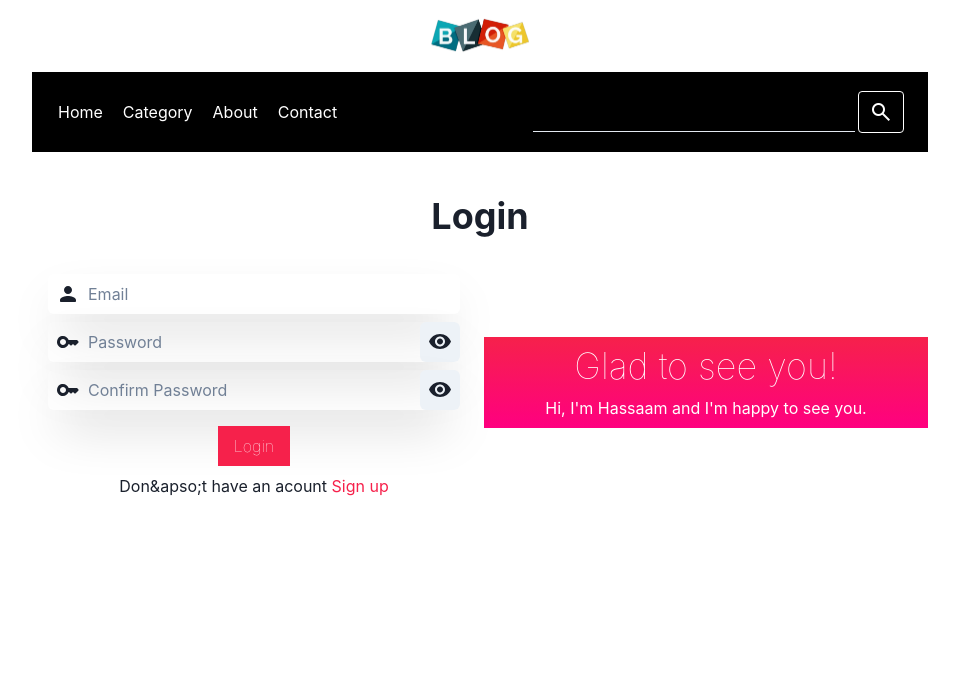
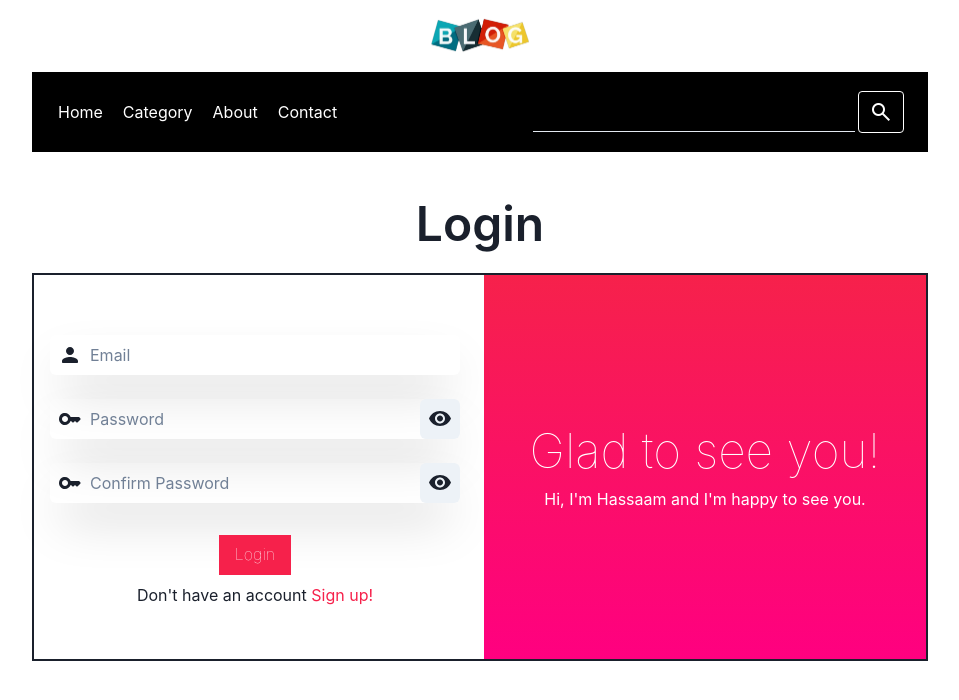
Before and after one commit to hassaammgl/fiverr-chakraui-blog-client, a React (Vite) app: page /login in a window 1280 px wide. Shown: the top 700 px of the page, without its empty margins (160-1119 px from the left). Built offline with nearby package versions, Linux system fonts and the light colour scheme.

Commit message:
adding login functionality

```diff
--- /dev/null
+++ b/src/components/Axios/Axios.js
@@ -0,0 +1,15 @@
+import axios from "axios";
+
+const AxiosLogin = async (email, password, confirmPassword) => {
+  const response = await axios.post(
+    "http://localhost:3000/api/v1/user/register",
+    {
+      email,
+      password,
+      confirmPassword,
+    }
+  );
+  return response.data;
+};
+
+export { AxiosLogin };
--- a/src/components/login signup/Login.jsx
+++ b/src/components/login signup/Login.jsx
@@ -18,6 +18,7 @@ import KeyRoundedIcon from "@mui/icons-material/KeyRounded";
 import VisibilityRoundedIcon from "@mui/icons-material/VisibilityRounded";
 import VisibilityOffRoundedIcon from "@mui/icons-material/VisibilityOffRounded";
 import { useState } from "react";
+import { AxiosLogin } from "../Axios/Axios";
 
 const Login = () => {
   const width = window.innerWidth;
@@ -33,25 +34,35 @@ const Login = () => {
   const [password, setPassword] = useState("");
   const [cpassword, setCpassword] = useState("");
   const [showPassword, setShowPassword] = useState("password");
-  const handleSubmit = () => {};
+  let mb = "4";
+  const handleSubmit = async () => {
+    const result = await AxiosLogin(email, password, cpassword);
+    console.log(result);
+  };
   const handleVisibilityPassword = () => {
     setShowPassword(showPassword === "password" ? "text" : "password");
   };
   return (
     <Center>
       <Box m={23} width={getBoxwidth}>
-        <Heading textAlign={"center"} m={5}>
+        <Heading
+          fontSize={"5xl"}
+          fontWeight={"semibold"}
+          textAlign={"center"}
+          m={5}
+        >
           Login
         </Heading>
         <HStack
+          border={"2px"}
           display={"flex"}
           justifyContent={"center"}
           alignItems={"center"}
           flexDirection={["column-reverse", "row"]}
         >
-          <VStack w={"100%"} p={2}>
-            <Stack display={"flex"} w={"100%"} p={2}>
-              <InputGroup>
+          <VStack w={"100%"} h={"100%"} p={2}>
+            <Stack display={"flex"} h={"100%"} w={"100%"} p={2}>
+              <InputGroup marginBottom={mb}>
                 <InputLeftElement>
                   <PersonRoundedIcon />
                 </InputLeftElement>
@@ -65,7 +76,7 @@ const Login = () => {
                   placeholder="Email"
                 />
               </InputGroup>
-              <InputGroup>
+              <InputGroup marginBottom={mb}>
                 <InputLeftElement>
                   <KeyRoundedIcon />
                 </InputLeftElement>
@@ -88,7 +99,7 @@ const Login = () => {
                   placeholder="Password"
                 />
               </InputGroup>
-              <InputGroup>
+              <InputGroup marginBottom={mb}>
                 <InputRightElement>
                   <Button onClick={handleVisibilityPassword}>
                     {showPassword === "text" ? (
@@ -126,21 +137,32 @@ const Login = () => {
             </Button>
 
             <Text>
-              Don&apso;t have an acount{" "}
+              Don&apos;t have an account{" "}
               <Link to={"/signup"} style={{ color: "rgba(246, 33, 75, 1)" }}>
-                Sign up
+                Sign up!
               </Link>
             </Text>
           </VStack>
           <VStack
             bgGradient={"linear(to-b,rgba(246, 33, 75, 1), #FF0080)"}
             w={"100%"}
-            h={"100%"}
+            h={["100%", "sm"]}
             color={"white"}
+            display={"flex"}
+            justifyContent={"center"}
+            alignItems={"center"}
             p={2}
           >
-            <Heading fontWeight={"hairline"}>Glad to see you!</Heading>
-            <Text>Hi, I&apos;m Hassaam and I&apos;m happy to see you.</Text>
+            <Heading
+              fontSize={["2rem", "3rem"]}
+              textAlign={"center"}
+              fontWeight={"hairline"}
+            >
+              Glad to see you!
+            </Heading>
+            <Text textAlign={"center"}>
+              Hi, I&apos;m Hassaam and I&apos;m happy to see you.
+            </Text>
           </VStack>
         </HStack>
       </Box>
```
